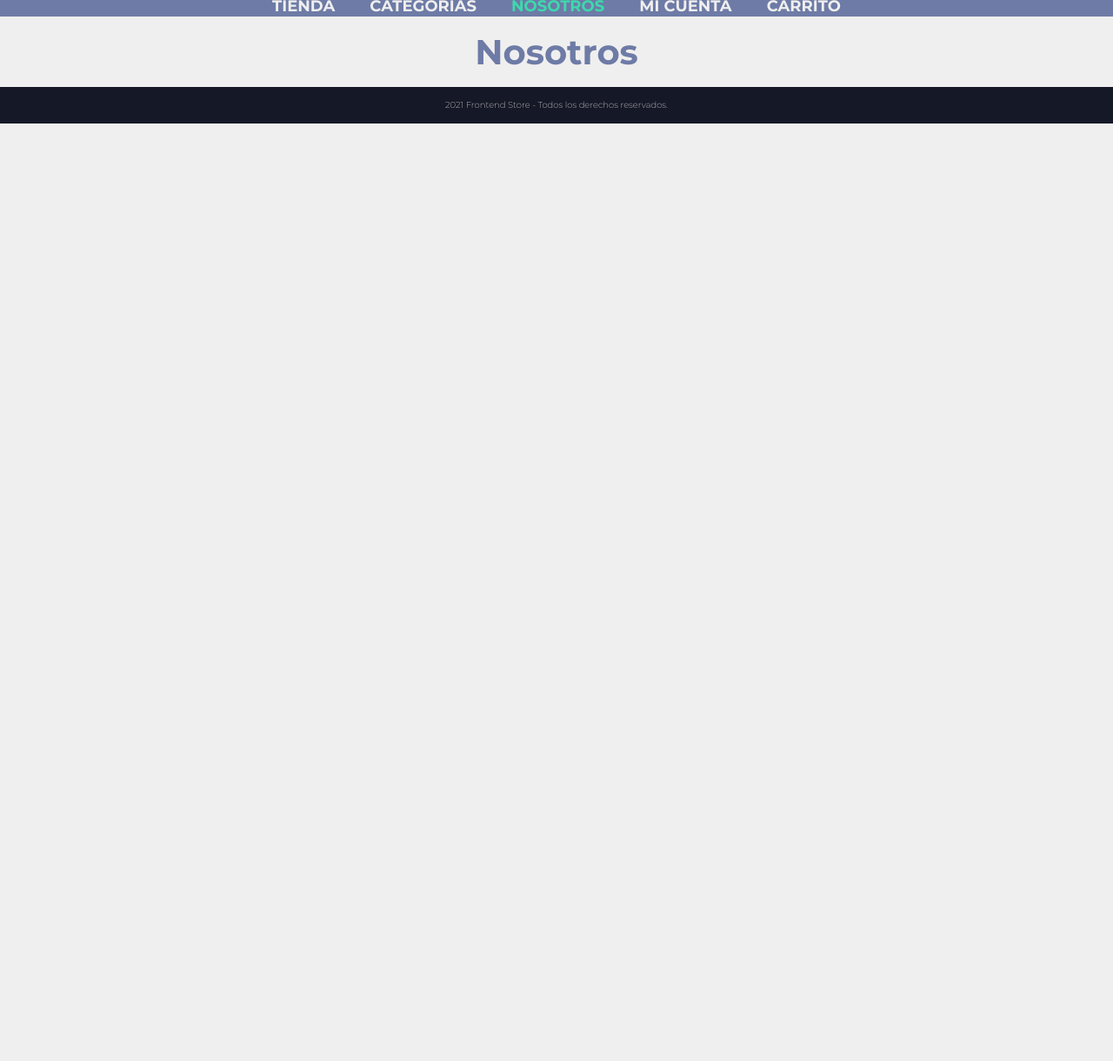
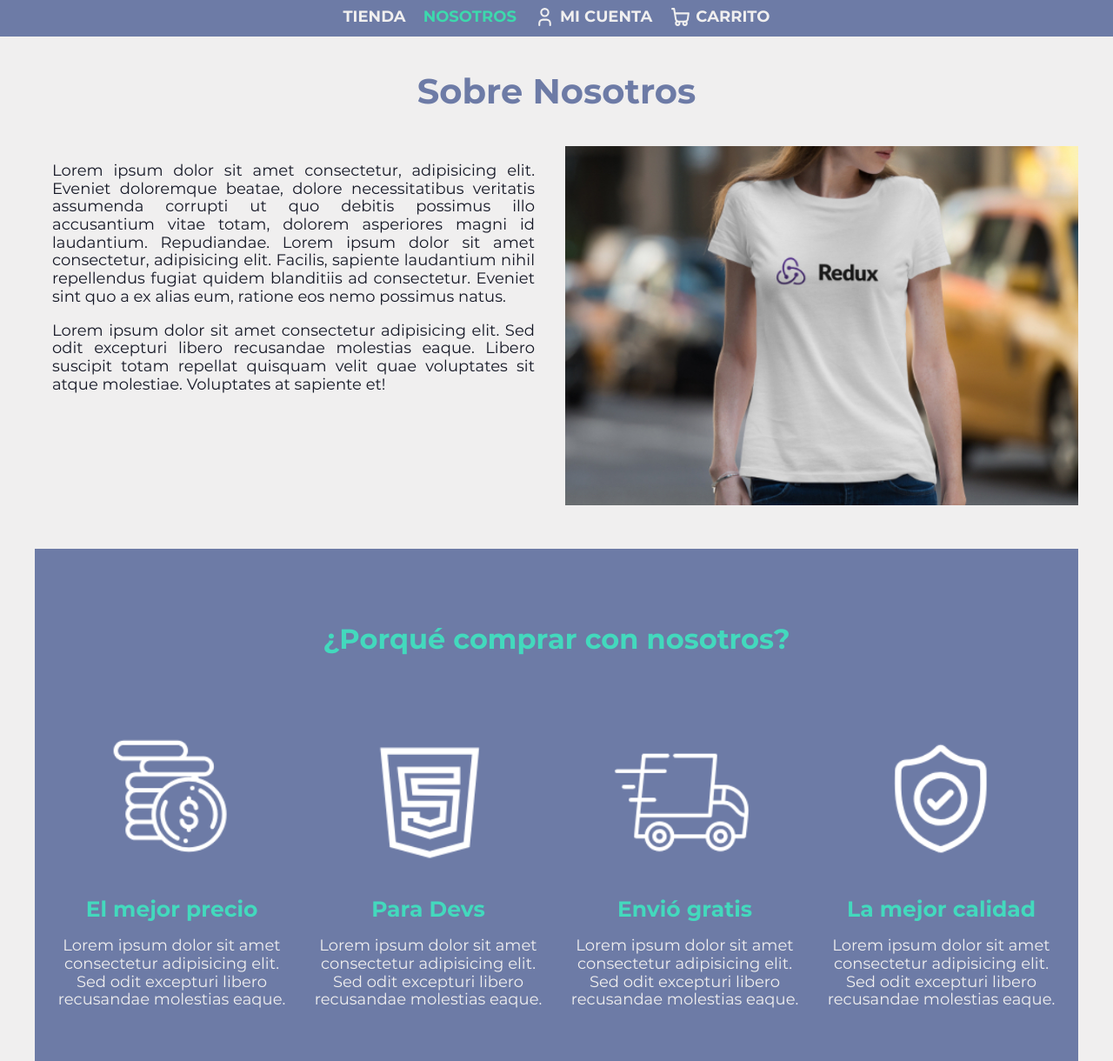
Before and after one commit to gabriela-yan/simple-store, a plain HTML site: page about.html in a window 1280 px wide. Shown: the part 160-1380 px from the top of the page at 87% size. Before the commit the page ends 800 px from the top, so only its background shows below. Drawn offline with Linux system fonts and the light colour scheme.

Commit message:
add about

```diff
--- a/about.html
+++ b/about.html
@@ -19,22 +19,77 @@
     <!-- End header -->
     <!-- Navigation -->
     <nav class="navigation">
-        <a class="navigation__link" href="index.html">Tienda</a>
-        <a class="navigation__link" href="#">Categorías</a>
-        <a class="navigation__link navigation__link--active" href="about.html">Nosotros</a>
-        <a class="navigation__link" href="#">Mi cuenta</a>
-        <a class="navigation__link" href="#">Carrito</a>
+        <!-- Menu Responsive -->
+        <a class="navigation__link--shrink" id="menuLink" href="#">Menu</a>
+        <div class="navigation__container" id="menu">
+            <a class="navigation__link" href="index.html">Tienda</a>
+            <a class="navigation__link navigation__link--active" href="about.html">Nosotros</a>
+            <a class="navigation__link" href="#">
+                <svg xmlns="http://www.w3.org/2000/svg" class="icon icon-tabler icon-tabler-user" width="25" height="25" viewBox="0 0 24 24" stroke-width="2" stroke="#f0efef" fill="none" stroke-linecap="round" stroke-linejoin="round">
+                    <path stroke="none" d="M0 0h24v24H0z" fill="none"/>
+                    <circle cx="12" cy="7" r="4" />
+                    <path d="M6 21v-2a4 4 0 0 1 4 -4h4a4 4 0 0 1 4 4v2" />
+                  </svg>
+                  <span class="navigation__text">Mi cuenta</span>
+            </a>
+            <a class="navigation__link" href="#">
+                <svg xmlns="http://www.w3.org/2000/svg" class="icon icon-tabler icon-tabler-shopping-cart" width="25" height="25" viewBox="0 0 24 24" stroke-width="2" stroke="#f0efef" fill="none" stroke-linecap="round" stroke-linejoin="round">
+                    <path stroke="none" d="M0 0h24v24H0z" fill="none"/>
+                    <circle cx="9" cy="19" r="2" />
+                    <circle cx="17" cy="19" r="2" />
+                    <path d="M3 3h2l2 12a3 3 0 0 0 3 2h7a3 3 0 0 0 3 -2l1 -7h-15.2" />
+                </svg>
+                <span class="navigation__text">Carrito</span>
+            </a>
+        </div>
     </nav>
     <!-- End navigation -->
     <!-- Main -->
-    <main>
-        <h1>Nosotros</h1>
+    <main class="container">
+        <h1>Sobre Nosotros</h1>
+        <div class="about">
+            <div class="about__content">
+                <p class="about__paragraph">Lorem ipsum dolor sit amet consectetur, adipisicing elit. Eveniet doloremque beatae, dolore necessitatibus veritatis assumenda corrupti ut quo debitis possimus illo accusantium vitae totam, dolorem asperiores magni id laudantium. Repudiandae.
+                Lorem ipsum dolor sit amet consectetur, adipisicing elit. Facilis, sapiente laudantium nihil repellendus fugiat quidem blanditiis ad consectetur. Eveniet sint quo a ex alias eum, ratione eos nemo possimus natus.</p>
+                <p class="about__paragraph">Lorem ipsum dolor sit amet consectetur adipisicing elit. Sed odit excepturi libero recusandae molestias eaque. Libero suscipit totam repellat quisquam velit quae voluptates sit atque molestiae. Voluptates at sapiente et!</p>
+            </div>
+            <img src="assets/img/nosotros.jpg" alt="About image" class="about__image">
+        </div>
     </main>
     <!-- End main -->
+    <!-- Section -->
+    <section class="container shop">
+        <h2 class="shop__title">¿Porqué comprar con nosotros?</h2>
+        <div class="blocks">
+            <div class="block">
+                <img class="block__image" src="assets/img/icono_1.png" alt="Why shop?">
+                <h3 class="block__title">El mejor precio</h3>
+                <p class="block__paragraph">Lorem ipsum dolor sit amet consectetur adipisicing elit. Sed odit excepturi libero recusandae molestias eaque.</p>
+            </div>
+            <div class="block">
+                <img class="block__image" src="assets/img/icono_2.png" alt="For Devs">
+                <h3 class="block__title">Para Devs</h3>
+                <p class="block__paragraph">Lorem ipsum dolor sit amet consectetur adipisicing elit. Sed odit excepturi libero recusandae molestias eaque.</p>
+            </div>
+            <div class="block">
+                <img class="block__image" src="assets/img/icono_3.png" alt="Free shipping">
+                <h3 class="block__title">Envió gratis</h3>
+                <p class="block__paragraph">Lorem ipsum dolor sit amet consectetur adipisicing elit. Sed odit excepturi libero recusandae molestias eaque.</p>
+            </div>
+            <div class="block">
+                <img class="block__image" src="assets/img/icono_4.png" alt="The best quality">
+                <h3 class="block__title">La mejor calidad</h3>
+                <p class="block__paragraph">Lorem ipsum dolor sit amet consectetur adipisicing elit. Sed odit excepturi libero recusandae molestias eaque.</p>
+            </div>
+        </div>
+    </section>
+    <!-- End section -->
     <!-- Footer -->
     <footer class="footer">
         <p class="footer__texto">2021 Frontend Store - Todos los derechos reservados.</p>
     </footer>
     <!-- End footer -->
+
+    <script src="js/main.js"></script>
 </body>
 </html>
--- a/css/styles.css
+++ b/css/styles.css
@@ -17,7 +17,6 @@ html {
 body {
     background-color: var(--whiteBg);
     font-size: 16px;
-    line-height: 1.5px;
     font-family: var(--primaryFont);
 }
 p {
@@ -36,14 +35,15 @@ h1,h2,h3 {
     color: var(--blueDark);
 }
 h1{
-    font-size: 2rem;
+    font-size: 2.5rem;
 }
-h2 {
-    font-size: 3.2rem;
+h2{
+    font-size: 2.2rem;
 }
-h3 {
-    font-size: 2.4rem;
+h3{
+    font-size: 1.8rem;
 }
+
 img {
     max-width: 100%;
 }
@@ -170,31 +170,144 @@ h1 {
 .product__image{
     width: 100%;
 }
-.product__info {
+.product__name{
+    text-transform: uppercase;
+    font-size: 2rem;
+    color: var(--whiteBg);
+}
+.product__price{
+    font-size: 1.8rem;
+    color: var(--greenLight);
+}
+.product__name,
+.product__price {
+    font-weight: 700;
+    margin: 2rem 0;
+    text-align: center;
+    line-height: 1.2;
+}
 
-}
-.product__name{
-    font-size: 2rem;
-}
-.product__price {
-    font-size: 1.6rem;
-}
+/* --------------Graphics----------------- */
 
 @media (min-width: 411px) {
     h1{
         font-size: 3rem;
+    }
+    h2 {
+        font-size: 2.5rem;
+    }
+    h3{
+        font-size: 2rem;
+    }
+    .graphic {
+        min-height: 30rem;
+        background-size: cover;
+        grid-column: 1 / 3;
+    }
+    .graphic--t-shirts {
+        grid-row: 2 / 3;
+        background-image: url('../assets/img/grafico1.jpg');
+    }
+    .graphic--node{
+        grid-row: 8 / 9;
+        background-image: url('../assets/img/grafico2.jpg');
     }
 }
 @media (min-width: 768px) {
     h1 {
         font-size: 4rem;
     }
+    h2 {
+        font-size: 3.2rem;
+    }
+    h3 {
+        font-size: 2.5rem;
+    }
+    .graphic--node{
+        grid-row: 5 / 6;
+        grid-column: 2 / 4;
+    }
 }
+
+/* --------------About----------------- */
+.about {
+    display: grid;
+    grid-template-rows: repeat(2, auto);
+}
+.about__content {
+    text-align: justify;
+    padding: 0 1.5rem;
+}
+.about__image {
+    grid-row: 1 / 2;
+    width: 100%;
+}
+
+@media (min-width: 768px) {
+    .about {
+        grid-template-columns: repeat(2, 1fr);
+        column-gap: 2rem;
+    }
+    .about__content {
+        padding-left: 2rem;
+    }
+    .about__image {
+        grid-column: 2 / 3;
+    }
+}
+/* --------------Shop----------------- */
+.shop {
+    background-color: var(--blueDark);
+    padding: 5rem 4rem;
+    margin-top: 5rem;
+}
+.shop__title,
+.block__title{
+    color: var(--greenLight);
+}
+.block__paragraph {
+    color: var(--whiteBg);
+}
+.shop__title{
+    padding-bottom: 3rem;
+}
+.block__title{
+
+    margin: 0;
+}
+
+.block {
+    text-align: center;
+}
+.block__image {
+    width: 100%;
+}
+@media (min-width: 411px) {
+    .shop {
+        padding: 6rem 2rem;
+    }
+    .blocks {
+        display: grid;
+        grid-template-columns: repeat(2, 1fr);
+        gap: 2rem;
+    }
+}
+
+@media (min-width: 768px) {
+    .shop {
+        margin: 5rem auto;
+    }
+    .blocks {
+        grid-template-columns: repeat(4, 1fr);
+
+    }
+}
+
 /* --------------Footer----------------- */
 .footer{
     background-color: var(--dark);
     padding: 1rem 0;
-    margin-top: 2rem;
+    /* margin-top: 2rem; */
 }
 .footer__texto{
     color: var(--whiteBg);
```
Also changed, not shown: index.html (+17 -14 lines).
